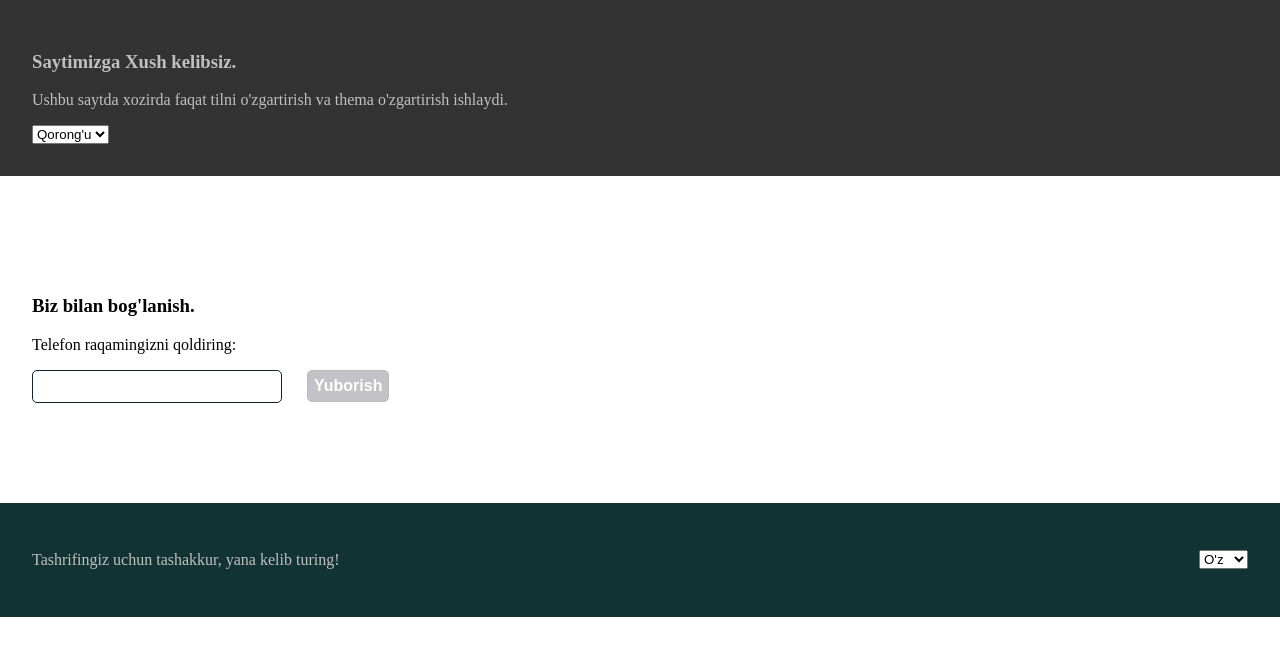
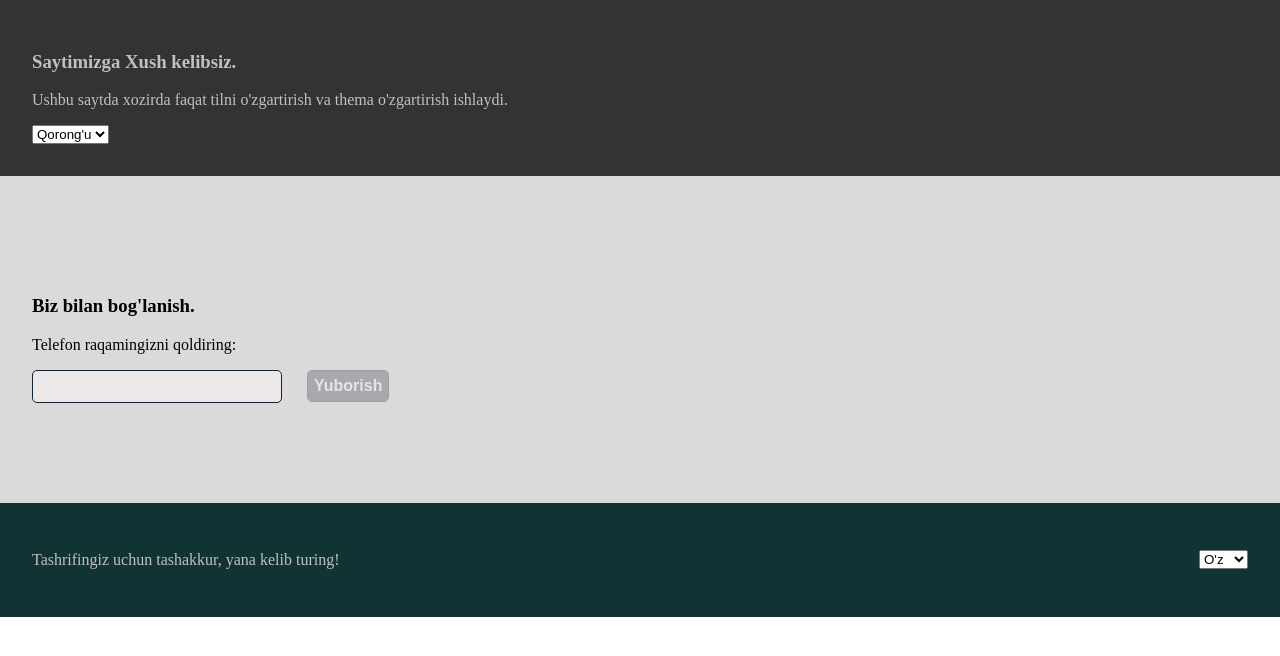
Before and after one commit to Muhammadboburshoh/react-theme, a React (Create React App) app: page / in a window 1280 px wide. Shown: the top 656 px of the page. Built offline with nearby package versions, Linux system fonts and the light colour scheme.

Commit message:
Add main part bacgroun color

```diff
--- a/src/App.css
+++ b/src/App.css
@@ -13,6 +13,7 @@ body {
 
 .main {
   padding: 100px;
+  background-color: rgb(189, 85, 85);
 }
 
 .login {
@@ -21,7 +22,9 @@ body {
   padding-bottom: 100px;
   margin-top: auto;
   margin-bottom: auto;
+  background-color: rgb(218, 218, 218);
 }
+
 
 .login_input {
   outline: none;
@@ -30,6 +33,7 @@ body {
   margin-right: 25px;
   border-radius: 5px;
   border: 1px solid #123;
+  background-color: rgb(236, 232, 232);
 }
 
 .login_btn {
```
